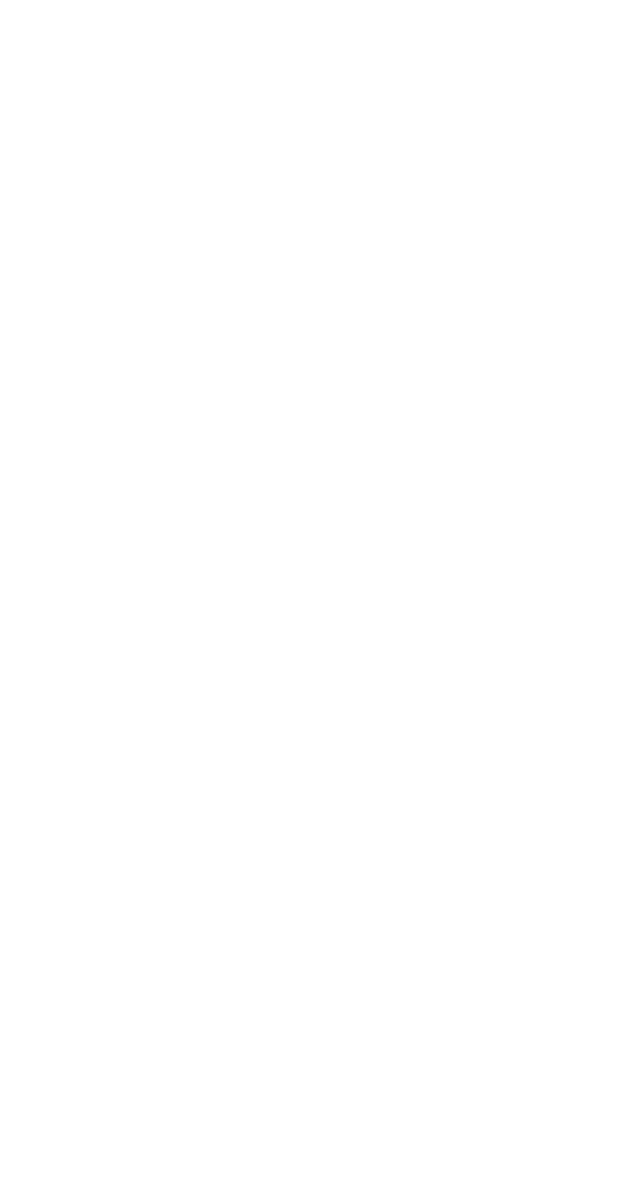
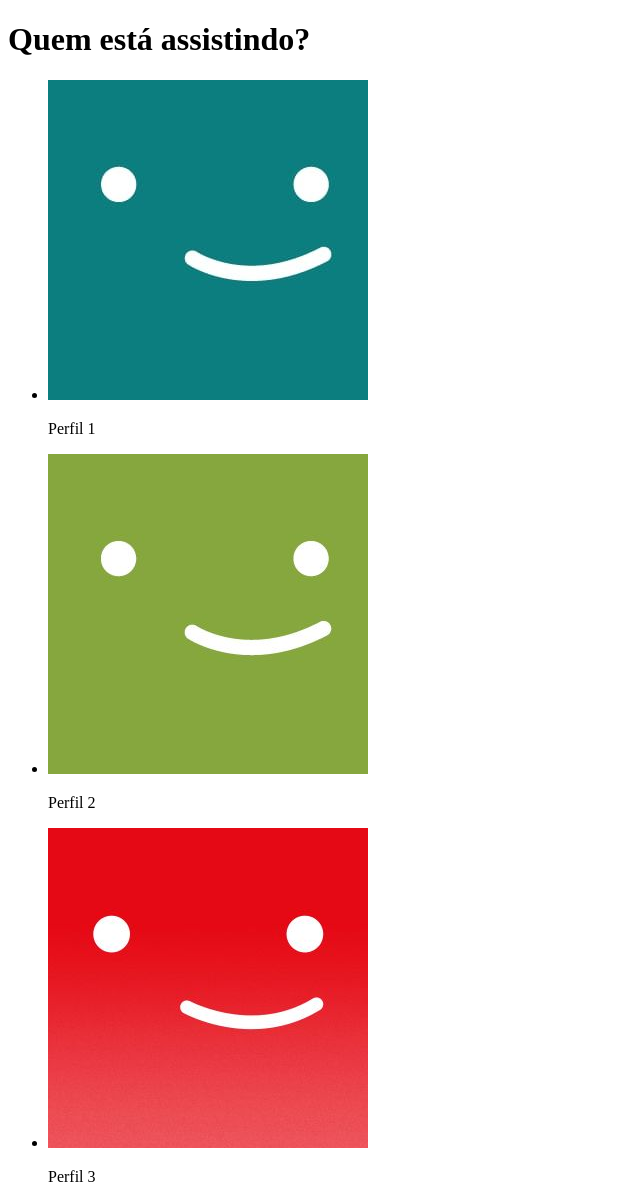
Before and after one commit to LucasDevRJ/netflix, a plain HTML site: page index.html in a window 1280 px wide. Shown: the whole page, without its empty margins (0-640 px from the left). Before the commit the page ends 800 px from the top, so only its background shows below. Drawn offline with Linux system fonts and the light colour scheme.

Commit message:
Utilizando imagens de perfil.

```diff
--- a/index.html
+++ b/index.html
@@ -6,6 +6,22 @@
         <title>Netflix</title>
     </head>
     <body>
-
+        <main>
+            <h1>Quem está assistindo?</h1>
+            <ul class="profiles">
+                <li class="profile">
+                    <img src="assets/perfil-1.jpg" alt="Perfil 1">
+                    <p>Perfil 1</p>
+                </li>
+                <li class="profile">
+                    <img src="assets/perfil-2.jpg" alt="Perfil 2">
+                    <p>Perfil 2</p>
+                </li>
+                <li class="profile">
+                    <img src="assets/perfil-3.jpg" alt="Perfil 3">
+                    <p>Perfil 3</p>
+                </li>
+            </ul>
+        </main>
     </body>
 </html>
```
Also changed, not shown: assets/perfil-1.jpg (added), assets/perfil-2.jpg (added), assets/perfil-3.jpg (added).
